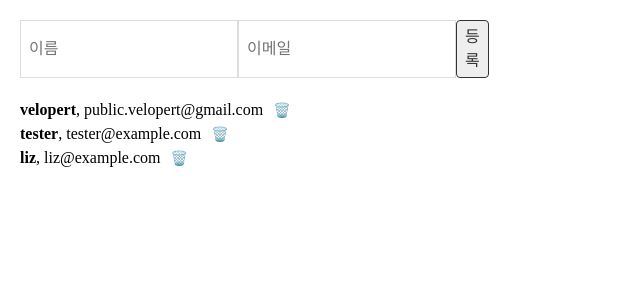
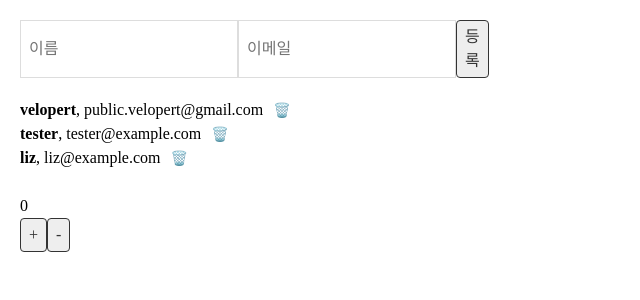
Before and after one commit to zyekim/review-react, a React (Create React App) app: page / in a window 1280 px wide. Shown: the top 300 px of the page, without its empty margins (0-640 px from the left). Built offline with nearby package versions, Linux system fonts and the light colour scheme.

Commit message:
add counter component

```diff
--- a/src/App.js
+++ b/src/App.js
@@ -1,8 +1,9 @@
 // import logo from './logo.svg';
 import './App.css';
-import React, { useState, useRef, useCallback } from 'react';
+import React, { useState, useRef,useEffect, useCallback } from 'react';
 import CreateUser from './components/CreateUser.js'
 import UserList from './components/UserList.js'
+import Counter from './components/Counter.js'
 
 
 
@@ -53,26 +54,28 @@ function App() {
       email,
       active: false
     }
-    setUsers([...users, user])
+    setUsers(users => [...users, user])
     setInputs({
       name: '',
       email: ''
     })
     nextId.current += 1;
-  },[users,name,email])
+  },[name,email])
 
   const onRemove = useCallback((id) =>{
-    setUsers(users.filter(user => user.id !== id));
-  },[users])
+    setUsers(users => users.filter(user => user.id !== id));
+  },[])
 
   const onToggle = useCallback((id) => {
-    setUsers(users.map((user) => user.id === id ? {...user,active: !user.active} : user ))
-  },[users])
+    setUsers(users => users.map((user) => user.id === id ? {...user,active: !user.active} : user ))
+  },[])
 
   return (
     <div className="App">
       <CreateUser name={name} email={email} onChange={onChange} onSubmit={onSubmit}/>
       <UserList users={users} onRemove={onRemove} onToggle={onToggle} />
+      <br/>
+      <Counter />
     </div>
   )
 }
--- /dev/null
+++ b/src/components/Counter.js
@@ -0,0 +1,19 @@
+import React, { useState } from 'react';
+
+export default function Counter() {
+  const [number, setNumber] = useState(0);
+  const onIncrease = () =>{
+    setNumber(prev => prev + 1)
+  }
+  const onDecrease = () =>{
+    setNumber(prev => prev -1 )
+  }
+  return (
+    <>
+      <h4>{number}</h4>
+      <button onClick={onIncrease}>+</button>
+      <button onClick={onDecrease}>-</button>
+    </>
+
+  )
+}
--- a/src/components/UserList.js
+++ b/src/components/UserList.js
@@ -3,14 +3,14 @@ import  React, {useEffect} from 'react';
 const User = React.memo(function({user, onRemove,onToggle,}) {
   const {name,email,id,active} = user
 
-  useEffect(() => {
-    console.log('설정됨')
-    console.log(user);
-    return() =>{
-      console.log('바뀌기 전');
-      console.log(user);
-    }
-  },[user])
+  // useEffect(() => {
+  //   console.log('설정됨')
+  //   console.log(user);
+  //   return() =>{
+  //     console.log('바뀌기 전');
+  //     console.log(user);
+  //   }
+  // },[user])
   return(
     <div>
       <b style={{color: active ? "green" : "" }} onClick={() => onToggle(id)}>{name}</b>, <span>{email}</span>
```
